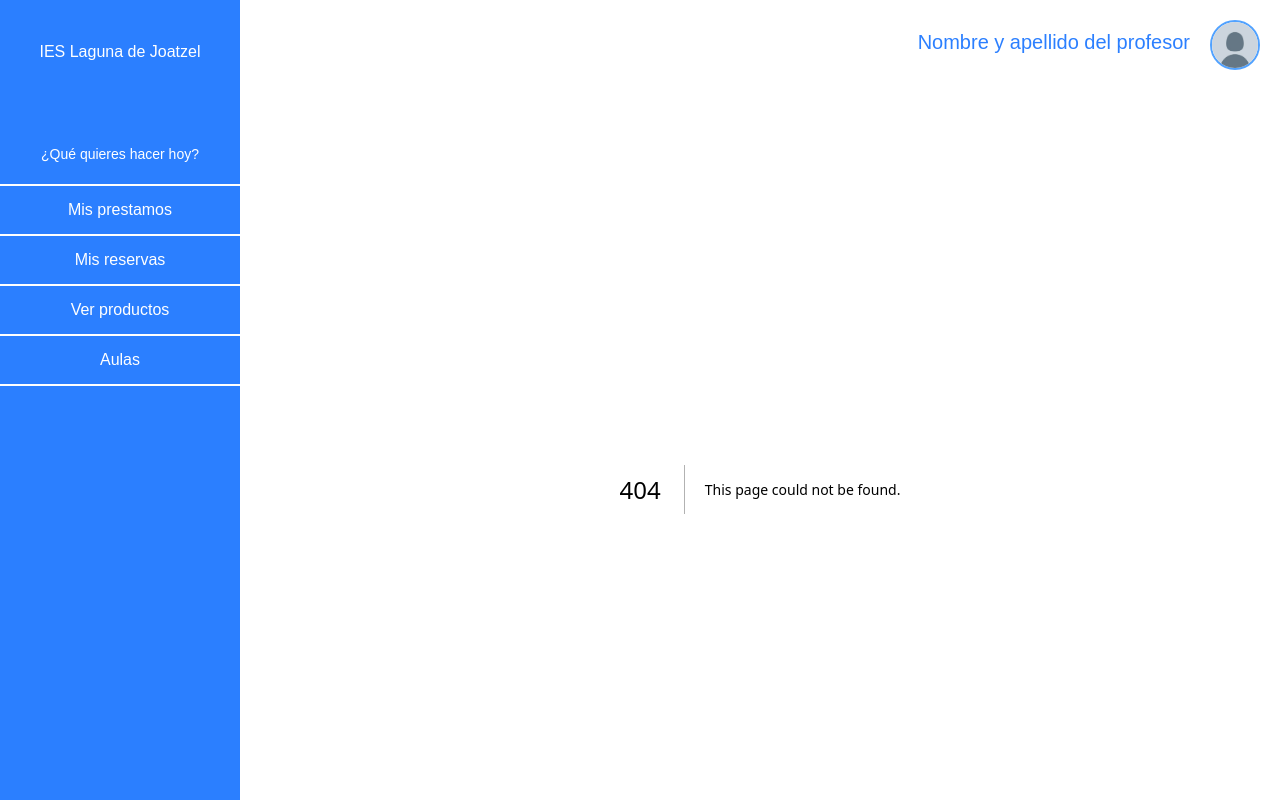
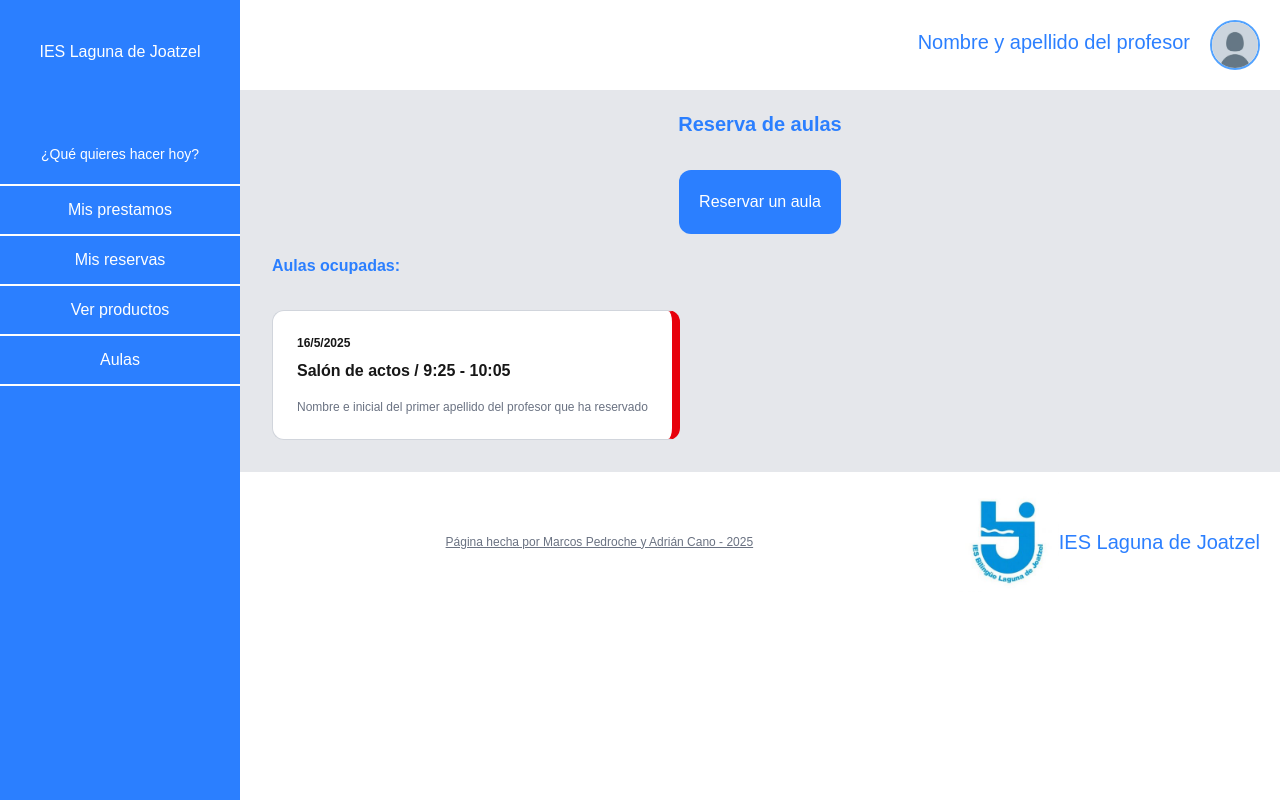
Before and after one commit to Adrian-Cano/TFG_Inventario, a Next.js app in the folder gestorlaguna-client/: page /aulas in a window 1280 px wide. Before the commit this address had no page. Shown: the top 800 px of the page. Built offline with nearby package versions, Linux system fonts and the light colour scheme.

Commit message:
feat: creación del diseño base sin conexión con bd de la página aulas.jsx

```diff
--- /dev/null
+++ b/gestorlaguna-client/src/app/aulas/page.jsx
@@ -0,0 +1,77 @@
+"use client";
+
+import React, { useState } from 'react'
+
+function aulas() {
+
+    const [mostrarModal, setMostrarModal] = useState(false);
+    const horasCentro = ["8:15", "9:10", "10:05", "11:00", "11:25", "12:20", "13:15", "14:10"];
+
+  return (
+    <div className='w-full h-full bg-gray-200'>
+        <div className='items-center p-5 w-full flex flex-col'>
+            <p className='text-blue-500 text-center text-xl font-bold'>Reserva de aulas</p>
+            <button className='p-5 rounded-xl bg-blue-500 text-white w-max mt-8' onClick={() => setMostrarModal(true)}>Reservar un aula</button>
+        </div>
+
+        <div className='w-full pl-8'>
+            <p className='text-blue-500 font-bold'>Aulas ocupadas: </p>
+        </div>
+
+        <div className='flex flex-col justify-center p-8'>
+            <div className='bg-white rounded-xl p-6 border border-gray-300 w-max border-r-8 border-r-red-600'>
+                <p className='font-bold text-xs'>16/5/2025</p>
+                <p className='font-bold pt-2'>Salón de actos / 9:25 - 10:05</p>
+                <p className='text-xs text-gray-500 pt-4'>Nombre e inicial del primer apellido del profesor que ha reservado</p>
+            </div>
+        </div>
+
+
+        {/* Modal */}
+        {mostrarModal && (
+            <div className='fixed inset-0 bg-black/50 flex items-center justify-center z-50'>
+                <div className='bg-white rounded-xl p-9 shadow-lg w-max'>
+                    <div className='text-center'>
+                        <h2 className='text-xl text-blue-500 font-bold mb-4'>Formulario de reserva</h2>
+                        <hr />
+                    </div>
+                    <div className='pt-5'>
+                        <label>Fecha: </label>
+                        <input type="date"/>
+                    </div>
+                    <div className='pt-5'>
+                        <label>Hora a la que desea reservar: De </label>
+                        <select>
+                            <option value="">- Selecciona una hora -</option>
+                            {horasCentro.map((hora, index) => (
+                                <option key={index} value={hora}>
+                                    {hora}
+                                </option>
+                            ))}
+                        </select>
+                        <label> a </label>
+                        <select>
+                            <option value="">- Selecciona una hora -</option>
+                            {horasCentro.map((hora, index) => (
+                                <option key={index} value={hora}>
+                                    {hora}
+                                </option>
+                            ))}
+                        </select>
+                    </div>
+                    <div className='pt-5'>
+                        <label>Aula que desea reservar: Desplegable con las aulas libres a la hora y día asignado</label>
+                    </div>
+                    <div className='flex p-3 items-center justify-center mt-8'>
+                        <button className='bg-white border border-gray-400 rounded-xl p-4 m-6 text-center' onClick={() => {setMostrarModal(false)}}>Cerrar</button>
+                        <button className='bg-blue-500 rounded-xl p-4 text-center text-white'>Reservar</button>
+                    </div>
+                </div>
+            </div>
+        )}
+
+    </div>
+  )
+}
+
+export default aulas
```
